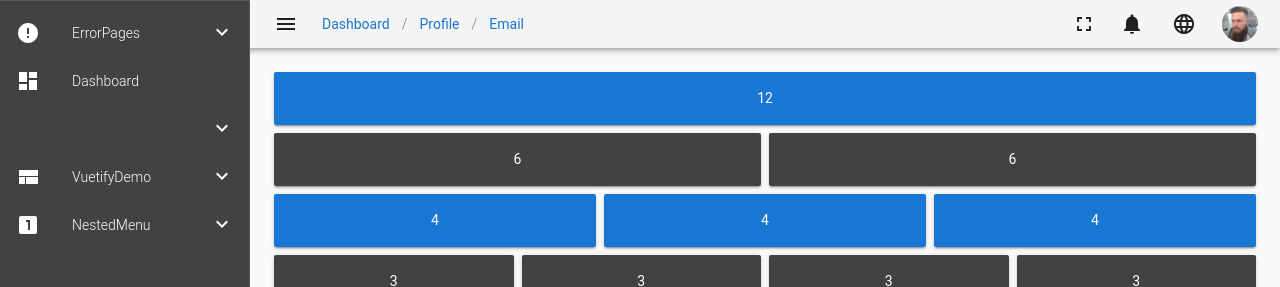
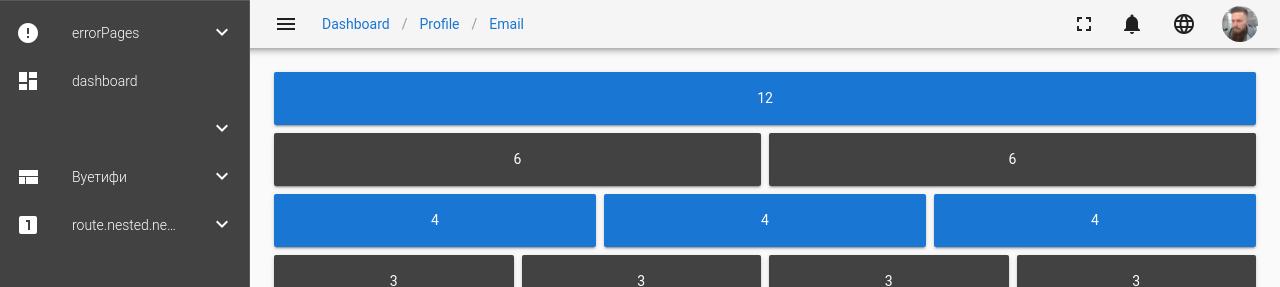
Before and after one commit to yassermej/vue-vuetify2-admin, a Vue app: page /#/dashboard in a window 1280 px wide. Shown: the top 287 px of the page. Built offline with nearby package versions, Linux system fonts and the light colour scheme; a small style sheet from the web is missing.

Commit message:
Navbar i18n

```diff
--- a/src/views/layout/components/Navbar/NavbarList.vue
+++ b/src/views/layout/components/Navbar/NavbarList.vue
@@ -2,8 +2,8 @@
   <v-list>
     <div
       v-for="item in routes"
-      :key="item.title">
-
+      :key="item.title"
+    >
       <v-list-tile
         class="reset_vuetify_icon_padding"
         v-if="!item.children && !item.hidden"
@@ -16,7 +16,7 @@
         </v-list-tile-action>
 
         <v-list-tile-content class="font-weight-light">
-          <v-list-tile-title>{{ item.name }}</v-list-tile-title>
+          <v-list-tile-title>{{ item.meta ? $t( item.meta.title ) : '' }}</v-list-tile-title>
         </v-list-tile-content>
 
       </v-list-tile>
@@ -28,7 +28,7 @@
         <template v-slot:activator>
           <v-list-tile>
             <v-list-tile-content class="font-weight-light">
-              <v-list-tile-title>{{ item.name }}</v-list-tile-title>
+              <v-list-tile-title>{{  item.meta ? $t( item.meta.title ) : '' }}</v-list-tile-title>
             </v-list-tile-content>
           </v-list-tile>
         </template>
```
Also changed, not shown: src/views/layout/components/Navbar/index.vue (+14 -0 lines).
